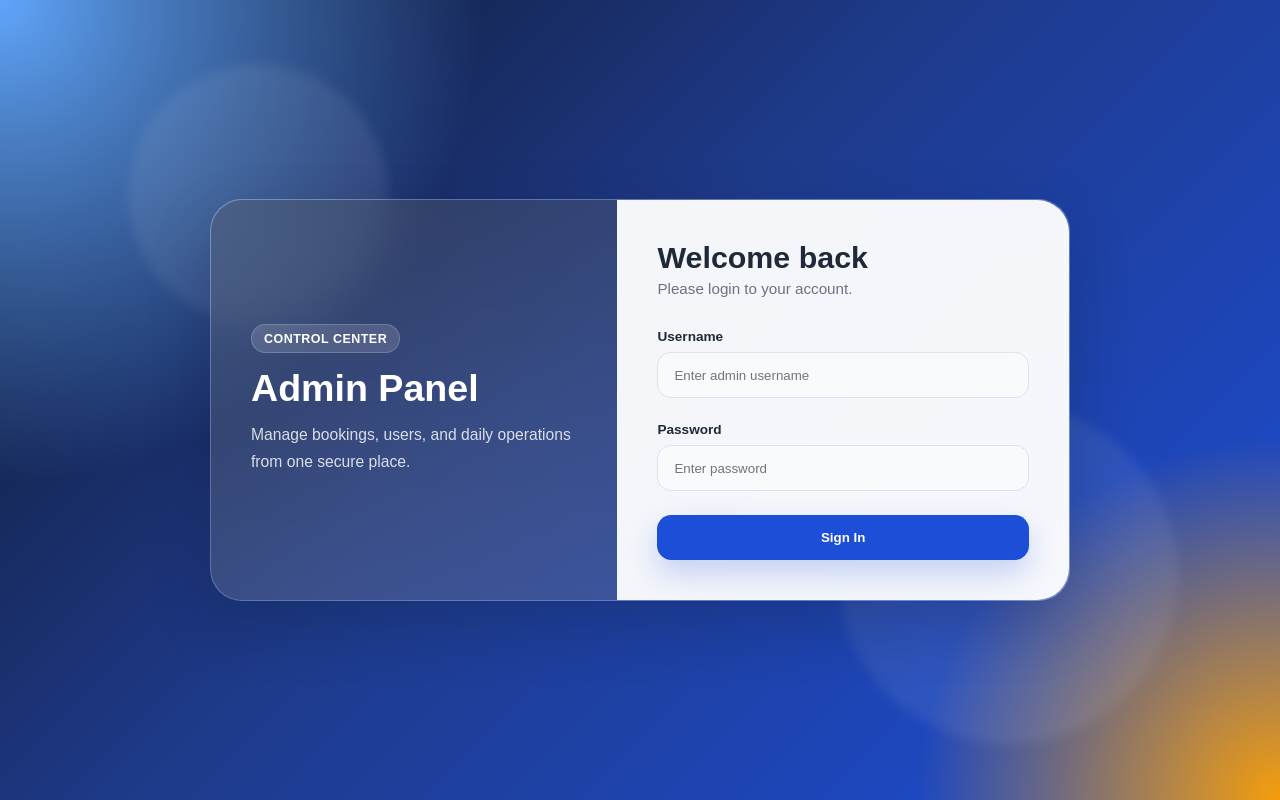
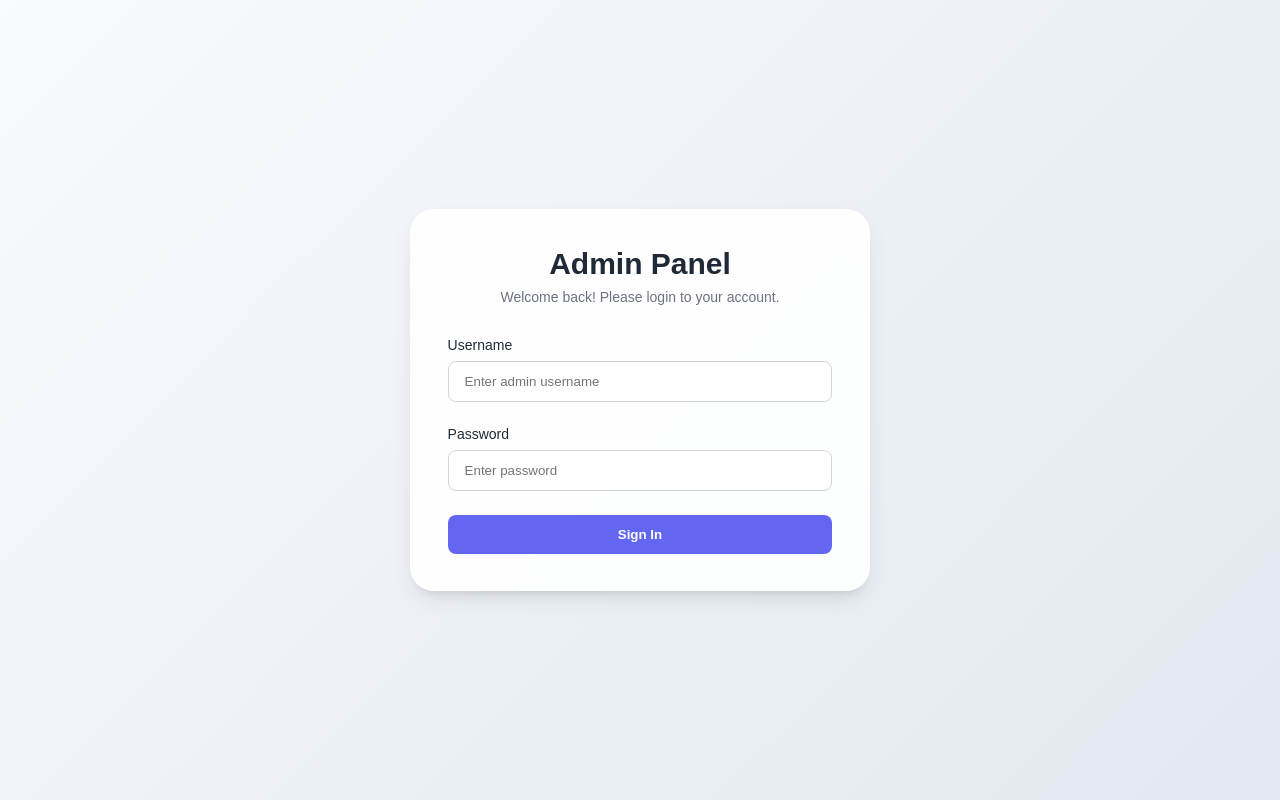
Before and after one commit to kr-sahu/cab-booking-system, a PHP site: page /admin/login.php in a window 1280 px wide. Run offline with PHP 8.4, Linux system fonts and the light colour scheme.

Commit message:
modified the admin login interface

```diff
--- a/admin/assets/css/style.css
+++ b/admin/assets/css/style.css
@@ -1,14 +1,12 @@
 :root {
-    --primary: #1d4ed8;
-    --primary-hover: #1e40af;
-    --bg-gradient: radial-gradient(circle at top left, #60a5fa 0%, rgba(96, 165, 250, 0) 32%),
-        radial-gradient(circle at bottom right, #f59e0b 0%, rgba(245, 158, 11, 0) 24%),
-        linear-gradient(135deg, #0f172a 0%, #1e3a8a 45%, #1d4ed8 100%);
+    --primary: #6366f1;
+    --primary-hover: #4f46e5;
+    --bg-gradient: linear-gradient(135deg, #f8fafc 0%, #e2e8f0 100%);
     --card-bg: rgba(255, 255, 255, 0.9);
     --text-main: #1f2937;
     --text-muted: #6b7280;
     --white: #ffffff;
-    --shadow: 0 24px 60px rgba(15, 23, 42, 0.22);
+    --shadow: 0 10px 25px -5px rgba(0, 0, 0, 0.1), 0 8px 10px -6px rgba(0, 0, 0, 0.1);
     --sidebar-bg: #0f172a;
     /* Professional Deep Navy */
     --sidebar-hover: #1e293b;
@@ -24,121 +22,50 @@
 }
 
 /* Login Page Body Styles */
+html,
 body.login-body {
     min-height: 100vh;
+    background: #f8fafc;
+}
+
+body.login-body {
     display: flex;
     align-items: center;
     justify-content: center;
     background: var(--bg-gradient);
     overflow: hidden;
-    padding: 1.5rem;
-    position: relative;
-}
-
-body.login-body::before,
-body.login-body::after {
-    content: "";
-    position: absolute;
-    border-radius: 999px;
-    background: rgba(255, 255, 255, 0.08);
-    filter: blur(6px);
-}
-
-body.login-body::before {
-    width: 260px;
-    height: 260px;
-    top: 8%;
-    left: 10%;
-}
-
-body.login-body::after {
-    width: 340px;
-    height: 340px;
-    right: 8%;
-    bottom: 7%;
 }
 
 .login-container {
     width: 100%;
-    max-width: 860px;
-    background: rgba(255, 255, 255, 0.16);
-    backdrop-filter: blur(18px);
-    border: 1px solid rgba(255, 255, 255, 0.18);
-    border-radius: 2rem;
+    max-width: 460px;
+    padding: 2.35rem;
+    background: var(--card-bg);
+    backdrop-filter: blur(10px);
+    border-radius: 1.5rem;
     box-shadow: var(--shadow);
-    transition: transform 0.3s ease, box-shadow 0.3s ease;
-    position: relative;
-    z-index: 1;
+    transition: transform 0.3s ease;
 }
 
 .login-container:hover {
-    transform: translateY(-4px);
-    box-shadow: 0 28px 70px rgba(15, 23, 42, 0.28);
-}
-
-.login-panel {
-    display: grid;
-    grid-template-columns: minmax(240px, 0.9fr) minmax(320px, 1fr);
-    align-items: stretch;
-}
-
-.login-aside {
-    padding: 2.5rem;
-    color: var(--white);
-    display: flex;
-    flex-direction: column;
-    justify-content: center;
-    background: linear-gradient(180deg, rgba(15, 23, 42, 0.28), rgba(15, 23, 42, 0.12));
-    border-radius: 2rem 0 0 2rem;
-}
-
-.login-badge {
-    display: inline-flex;
-    align-self: flex-start;
-    padding: 0.4rem 0.75rem;
-    margin-bottom: 1rem;
-    border-radius: 999px;
-    background: rgba(255, 255, 255, 0.14);
-    border: 1px solid rgba(255, 255, 255, 0.18);
-    font-size: 0.78rem;
-    font-weight: 600;
-    letter-spacing: 0.04em;
-    text-transform: uppercase;
-}
-
-.login-aside h1 {
-    font-size: 2.35rem;
-    line-height: 1.05;
-    margin-bottom: 0.85rem;
-}
-
-.login-aside p {
-    max-width: 320px;
-    font-size: 0.98rem;
-    line-height: 1.7;
-    color: rgba(255, 255, 255, 0.82);
-}
-
-.login-form-area {
-    padding: 2.5rem;
-    background: rgba(255, 255, 255, 0.95);
-    border-radius: 0 2rem 2rem 0;
+    transform: translateY(-5px);
 }
 
 .login-header {
+    text-align: center;
     margin-bottom: 2rem;
 }
 
-.login-header h2 {
-    font-size: 1.9rem;
+.login-header h1 {
+    font-size: 1.875rem;
     font-weight: 700;
     color: var(--text-main);
-    margin-bottom: 0.35rem;
+    margin-bottom: 0.5rem;
 }
 
 .login-header p {
     color: var(--text-muted);
-    font-size: 0.95rem;
+    font-size: 0.875rem;
 }
 
 .form-group {
@@ -148,51 +75,45 @@ body.login-body::after {
 .form-group label {
     display: block;
     margin-bottom: 0.5rem;
-    font-size: 0.85rem;
-    font-weight: 600;
+    font-size: 0.875rem;
+    font-weight: 500;
     color: var(--text-main);
 }
 
 .form-group input {
     width: 100%;
-    padding: 0.9rem 1rem;
-    border: 1px solid #dbe3f0;
-    border-radius: 0.85rem;
+    padding: 0.75rem 1rem;
+    border: 1px solid #d1d5db;
+    border-radius: 0.5rem;
     outline: none;
-    background: #f8fafc;
-    color: var(--text-main);
-    transition: border-color 0.2s, box-shadow 0.2s, background 0.2s;
+    transition: border-color 0.2s, box-shadow 0.2s;
 }
 
 .form-group input:focus {
     border-color: var(--primary);
-    background: var(--white);
-    box-shadow: 0 0 0 4px rgba(29, 78, 216, 0.12);
+    box-shadow: 0 0 0 3px rgba(99, 102, 241, 0.2);
 }
 
 .login-btn {
     width: 100%;
-    padding: 0.95rem;
+    padding: 0.75rem;
     background: var(--primary);
     color: var(--white);
     border: none;
-    border-radius: 0.9rem;
+    border-radius: 0.5rem;
     font-weight: 600;
     cursor: pointer;
-    transition: background 0.2s, transform 0.2s, box-shadow 0.2s;
-    box-shadow: 0 14px 30px rgba(29, 78, 216, 0.22);
+    transition: background 0.2s;
 }
 
 .login-btn:hover {
     background: var(--primary-hover);
-    transform: translateY(-1px);
-    box-shadow: 0 18px 36px rgba(30, 64, 175, 0.26);
 }
 
 .alert {
-    padding: 0.85rem 1rem;
-    margin-bottom: 1.25rem;
-    border-radius: 0.85rem;
+    padding: 0.75rem 1rem;
+    margin-bottom: 1rem;
+    border-radius: 0.5rem;
     font-size: 0.875rem;
 }
 
@@ -200,44 +121,6 @@ body.login-body::after {
     background: #fee2e2;
     color: #991b1b;
     border: 1px solid #fecaca;
-}
-
-@media (max-width: 768px) {
-    .login-panel {
-        grid-template-columns: 1fr;
-    }
-
-    .login-aside,
-    .login-form-area {
-        border-radius: 0;
-    }
-
-    .login-aside {
-        border-radius: 2rem 2rem 0 0;
-        padding: 2rem 2rem 1.4rem;
-    }
-
-    .login-form-area {
-        border-radius: 0 0 2rem 2rem;
-        padding: 1.75rem 2rem 2rem;
-    }
-}
-
-@media (max-width: 480px) {
-    body.login-body {
-        padding: 1rem;
-    }
-
-    .login-aside,
-    .login-form-area {
-        padding-left: 1.35rem;
-        padding-right: 1.35rem;
-    }
-
-    .login-aside h1,
-    .login-header h2 {
-        font-size: 1.7rem;
-    }
 }
 
 /* Dashboard Layout Styles */
--- a/admin/login.php
+++ b/admin/login.php
@@ -66,21 +66,13 @@ if ($_SERVER['REQUEST_METHOD'] == 'POST') {
     <meta name="viewport" content="width=device-width, initial-scale=1.0">
     <title>Admin Login - Cab Booking Management System</title>
     <link href="https://fonts.googleapis.com/css2?family=Inter:wght@400;500;600;700&display=swap" rel="stylesheet">
-    <link rel="stylesheet" href="assets/css/style.css">
+    <link rel="stylesheet" href="assets/css/style.css?v=2">
 </head>
 <body class="login-body">
     <div class="login-container">
-        <div class="login-panel">
-            <div class="login-aside">
-                <span class="login-badge">Control Center</span>
+        <div class="login-header">
             <h1>Admin Panel</h1>
-                <p>Manage bookings, users, and daily operations from one secure place.</p>
-            </div>
-
-            <div class="login-form-area">
-                <div class="login-header">
-                    <h2>Welcome back</h2>
-                    <p>Please login to your account.</p>
+            <p>Welcome back! Please login to your account.</p>
         </div>
 
         <?php if ($error): ?>
@@ -99,7 +91,5 @@ if ($_SERVER['REQUEST_METHOD'] == 'POST') {
             <button type="submit" class="login-btn">Sign In</button>
         </form>
     </div>
-        </div>
-    </div>
 </body>
 </html>
```
Lines whose indentation alone changed are shown as unchanged.
